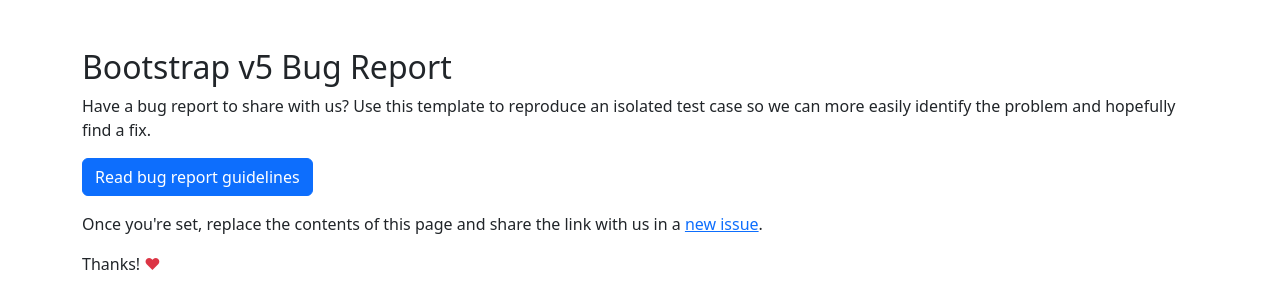
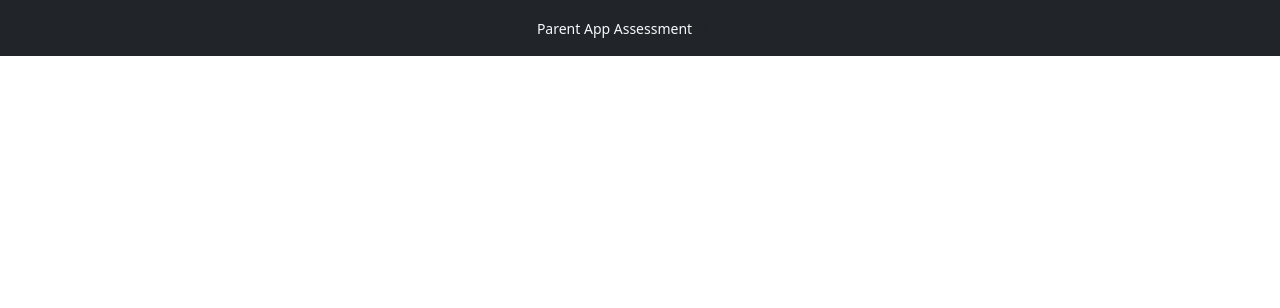
Before and after one commit to Mohamedrezk-web/parent-aps-assesment, an Angular app: page / in a window 1280 px wide. Shown: the top 308 px of the page. Built offline with nearby package versions, Linux system fonts and the light colour scheme.

Commit message:
add footer component

```diff
--- a/src/app/app.component.html
+++ b/src/app/app.component.html
@@ -1,29 +1 @@
-<!-- Follow these instructions, please! -->
-<div class="container py-5">
-  <h1 class="h2">Bootstrap v5 Bug Report</h1>
-  <p>
-    Have a bug report to share with us? Use this template to reproduce an
-    isolated test case so we can more easily identify the problem and hopefully
-    find a fix.
-  </p>
-  <p>
-    <a
-      class="btn btn-primary"
-      href="https://github.com/twbs/bootstrap/blob/main/.github/CONTRIBUTING.md#bug-reports"
-      rel="noopener noreferrer"
-      target="_blank"
-      >Read bug report guidelines</a
-    >
-  </p>
-  <p>
-    Once you're set, replace the contents of this page and share the link with
-    us in a
-    <a
-      href="https://github.com/twbs/bootstrap/issues/new/choose"
-      rel="noopener noreferrer"
-      target="_blank"
-      >new issue</a
-    >.
-  </p>
-  <p>Thanks! <span class="text-danger">♥</span></p>
-</div>
+<app-footer></app-footer>
--- a/src/app/app.component.ts
+++ b/src/app/app.component.ts
@@ -1,12 +1,13 @@
 import { Component } from '@angular/core';
 import { RouterOutlet } from '@angular/router';
+import { FooterComponent } from './ui/footer/footer.component';
 
 @Component({
   selector: 'app-root',
   standalone: true,
-  imports: [RouterOutlet],
+  imports: [RouterOutlet, FooterComponent],
   templateUrl: './app.component.html',
-  styleUrl: './app.component.scss'
+  styleUrl: './app.component.scss',
 })
 export class AppComponent {
   title = 'assessment';
--- /dev/null
+++ b/src/app/ui/footer/footer.component.html
@@ -0,0 +1,10 @@
+<div class="py-3 bg-dark text-center">
+  <small>
+    <a
+      href="https://github.com/Mohamedrezk-web/parent-aps-assessment"
+      class="text-light text-decoration-none"
+      >Parent App Assessment</a
+    >
+    &copy; 2024</small
+  >
+</div>
```
Also changed, not shown: src/app/ui/footer/footer.component.ts (added, +10 -0 lines), 1 other file (tests, documents, lock files or other folders).
